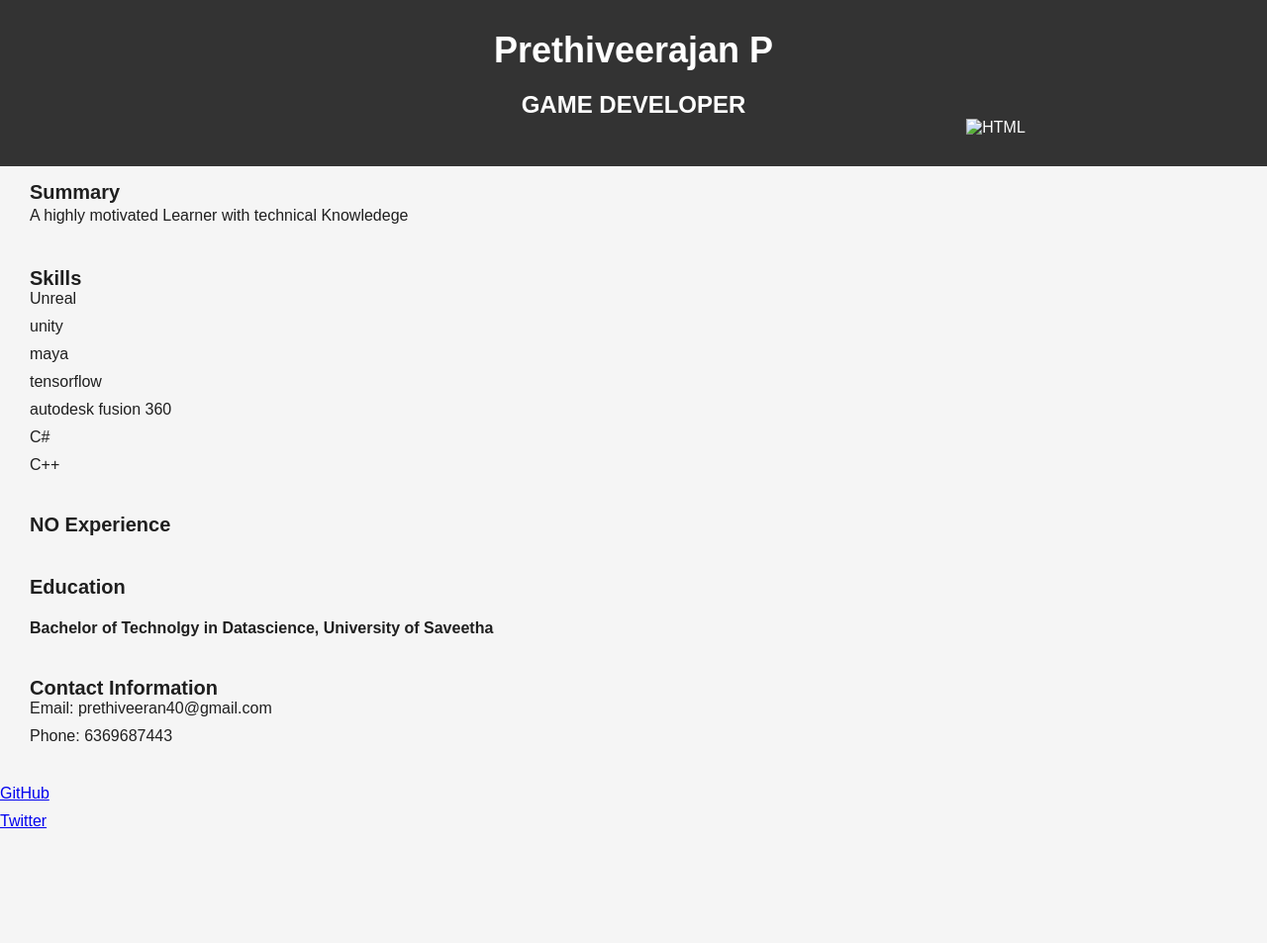
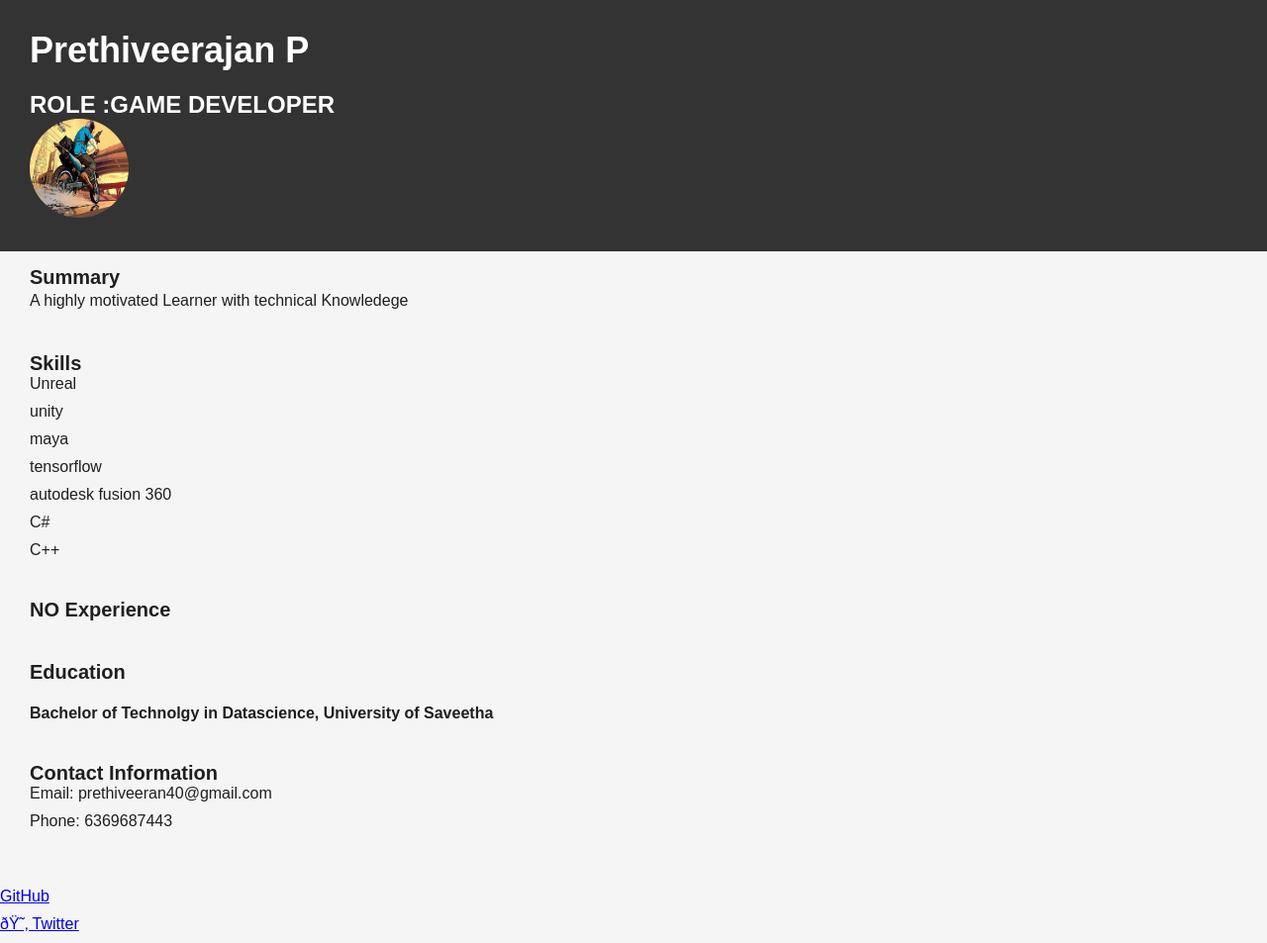
Before and after one commit to Prethiveerajan/resume_prethivee, a plain HTML site: page index.html in a window 1280 px wide. Shown: the whole page at 99% size. Before the commit the page ends 839 px from the top, so only its background shows below. Drawn offline with Linux system fonts and the light colour scheme.

Commit message:
edited the code from inline css to external css

```diff
--- a/css/style.css
+++ b/css/style.css
@@ -0,0 +1,54 @@
+
+		body {
+			font-family: Arial, sans-serif;
+			background-color: #f5f5f5;
+			color: #1f1f1f;
+			margin: 0;
+			padding: 0;
+		}
+		header {
+			background-color: #333333;
+			color: #ffffff;
+			padding: 30px;
+			text-align: left;
+		}
+		h1, h2, h3 {
+			margin: 0;
+		}
+		h1 {
+			font-size: 36px;
+		}
+		h2 {
+			font-size: 24px;
+			margin-top: 20px;
+		}
+		h3 {
+			font-size: 20px;
+			margin-top: 15px;
+		}
+		p {
+			font-size: 16px;
+			line-height: 1.5;
+			margin-top: 0;
+			margin-bottom: 10px;
+		}
+		section {
+			margin: 40px 0;
+			padding: 0 30px;
+		}
+		section:first-of-type {
+			margin-top: 0;
+		}
+		ul {
+			list-style: none;
+			padding: 0;
+			margin: 0;
+		}
+		li {
+			margin-bottom: 10px;
+            align-items: center;
+		}
+		li:last-of-type {
+			margin-bottom: 10px;
+            align-items: center;
+		}
--- a/index.html
+++ b/index.html
@@ -4,66 +4,15 @@
     <meta charset="UTF- 8">
     <meta http-equiv="X-UA-Compatible" content="IE=edge">
     <meta name="viewport" content="width=device-width, initial-scale=1.0">
+    <link rel="stylesheet" href="css/style.css">
     <title>My Resume</title>
-	<style>
-		body {
-			font-family: Arial, sans-serif;
-			background-color: #f5f5f5;
-			color: #1f1f1f;
-			margin: 0;
-			padding: 0;
-		}
-		header {
-			background-color: #333333;
-			color: #ffffff;
-			padding: 30px;
-			text-align: center;
-		}
-		h1, h2, h3 {
-			margin: 0;
-		}
-		h1 {
-			font-size: 36px;
-		}
-		h2 {
-			font-size: 24px;
-			margin-top: 20px;
-		}
-		h3 {
-			font-size: 20px;
-			margin-top: 15px;
-		}
-		p {
-			font-size: 16px;
-			line-height: 1.5;
-			margin-top: 0;
-			margin-bottom: 10px;
-		}
-		section {
-			margin: 40px 0;
-			padding: 0 30px;
-		}
-		section:first-of-type {
-			margin-top: 0;
-		}
-		ul {
-			list-style: none;
-			padding: 0;
-			margin: 0;
-		}
-		li {
-			margin-bottom: 10px;
-		}
-		li:last-of-type {
-			margin-bottom: 0;
-		}
-	</style>
+
 </head>
 <body>
 	<header>
 		<h1>Prethiveerajan P</h1>
-		<h2>GAME DEVELOPER</h2>
-		<img src="assest/o1.jfif" alt="HTML" width="350" height="250" style="padding-left: 60%;">
+		<h2>ROLE :GAME DEVELOPER</h2>
+		<img src="assests/images/o1.jfif" alt="HTML" style="width: 100px; height: 100px; border-radius: 50%; padding: left 100px;">
 	</header>
 	<section>
 		<h3>Summary</h3>
@@ -101,7 +50,7 @@
 <footer>
 	<ul>
 
-		<li><a href="https://github.com/Prethiveerajan">GitHub</a></li>
-		<li><a href="https://twitter.com/PrethiveeR">Twitter</a></li>
+		<li><a href="https://github.com/Prethiveerajan"> <br> GitHub</a></li>
+		<li><a href="https://twitter.com/PrethiveeR">  😂 Twitter</a></li>
 	</ul>
 </footer>
```
Also changed, not shown: assests/images/o1.jfif (added).
